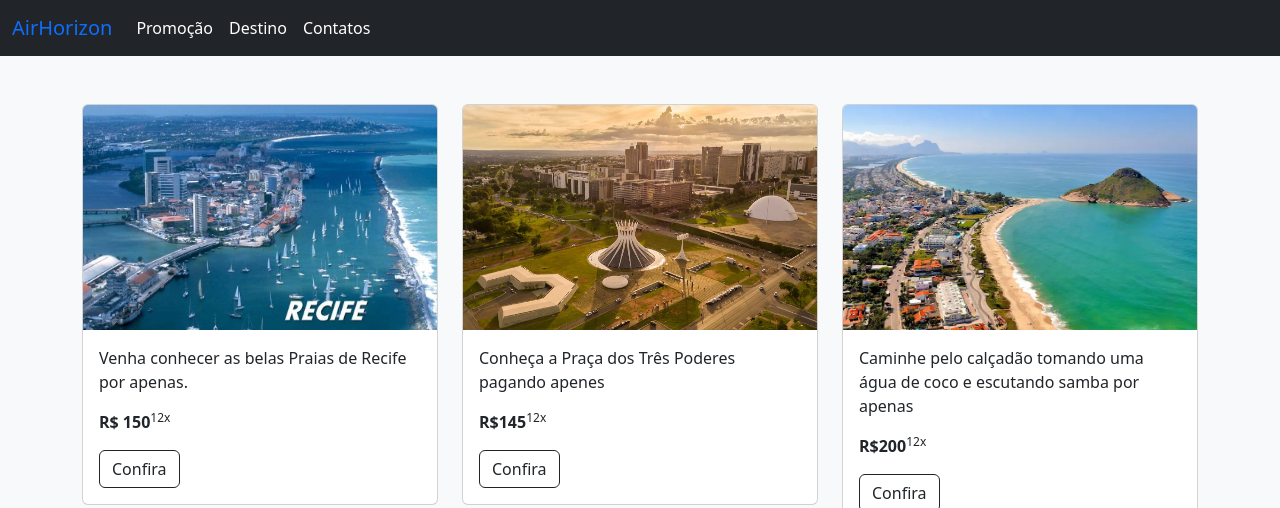
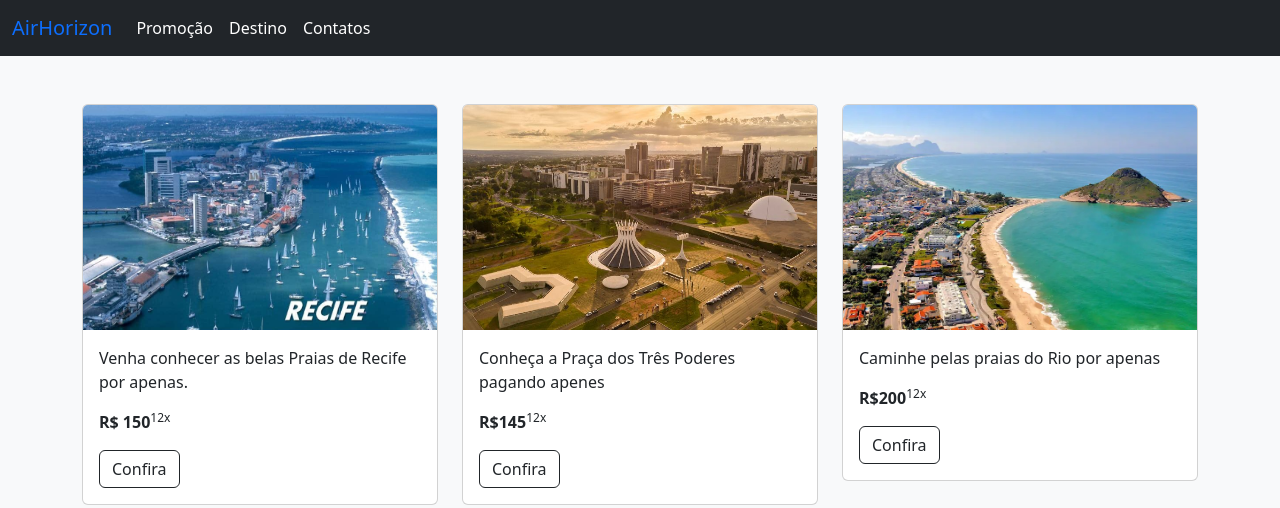
Before and after one commit to viniciusimao/Porjeto-AirHorizon, a plain HTML site: page promocao.html in a window 1280 px wide. Shown: the top 508 px of the page. Drawn offline with nearby package versions, Linux system fonts and the light colour scheme.

Commit message:
Att final

```diff
--- a/promocao.html
+++ b/promocao.html
@@ -70,7 +70,7 @@
             <div class="card mb-4 box-shadow">
               <img class="card-img-top" data-src="holder.js/100px225?theme=thumb&amp;bg=55595c&amp;fg=eceeef&amp;text=Thumbnail" alt="Thumbnail [100%x225]" src="/img/copa.jpeg" data-holder-rendered="true" style="height: 225px; width: 100%; display: block;">
               <div class="card-body">
-                <p class="card-text">Caminhe pelo calçadão tomando uma água de coco e escutando samba por apenas</p>
+                <p class="card-text">Caminhe pelas praias do Rio por apenas</p>
                 <p class="card-text"><strong>R$200</strong><sup>12x</sup></p>
                 <div class="d-flex justify-content-between align-items-center">
                   <div class="btn-group">
```
